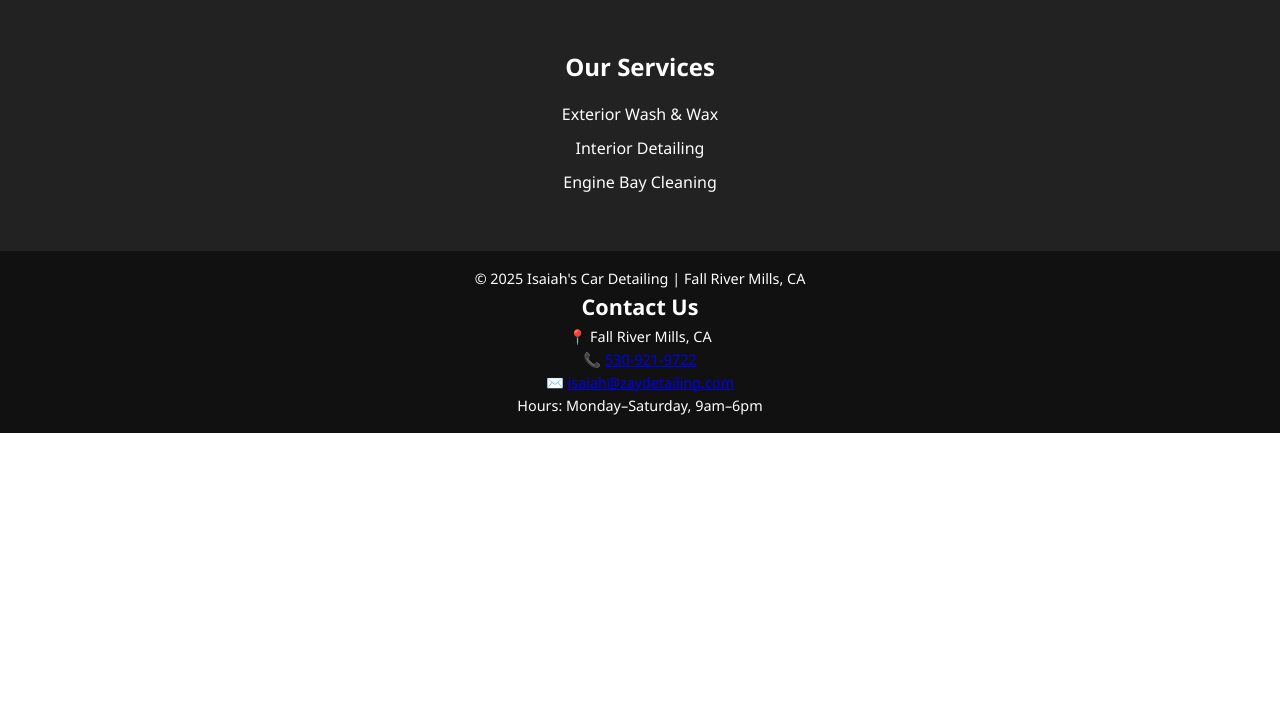
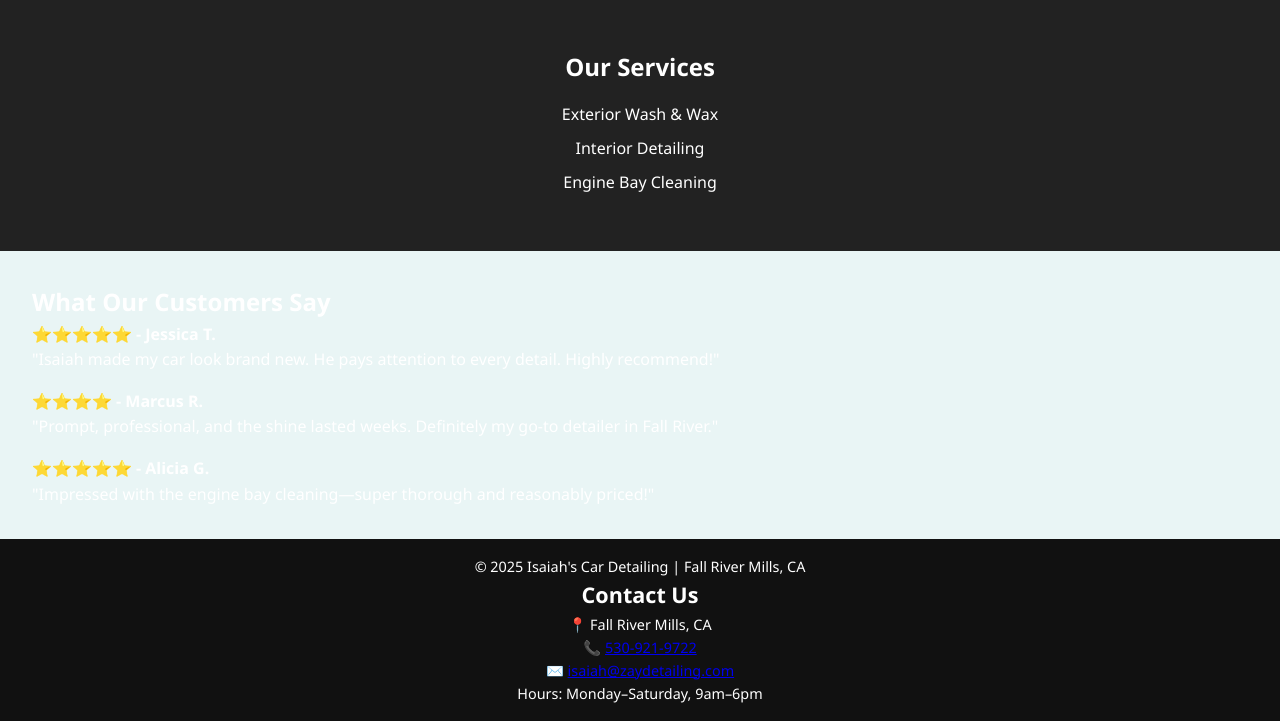
Before and after one commit to N8ThugR8/Zay-Detailing, a plain HTML site: page index.html in a window 1280 px wide. Shown: the part 800-1521 px from the top of the page. Before the commit the page ends 1233 px from the top, so only its background shows below. Drawn offline with Linux system fonts and the light colour scheme.

Commit message:
Update index.html

```diff
--- a/index.html
+++ b/index.html
@@ -25,6 +25,21 @@
       <li>Engine Bay Cleaning</li>
     </ul>
   </section>
+<section id="reviews" style="padding: 2em; background-color: #e9f5f5;">
+  <h2>What Our Customers Say</h2>
+  <div style="margin-bottom: 1em;">
+    <strong>⭐️⭐️⭐️⭐️⭐️ - Jessica T.</strong>
+    <p>"Isaiah made my car look brand new. He pays attention to every detail. Highly recommend!"</p>
+  </div>
+  <div style="margin-bottom: 1em;">
+    <strong>⭐️⭐️⭐️⭐️ - Marcus R.</strong>
+    <p>"Prompt, professional, and the shine lasted weeks. Definitely my go-to detailer in Fall River."</p>
+  </div>
+  <div>
+    <strong>⭐️⭐️⭐️⭐️⭐️ - Alicia G.</strong>
+    <p>"Impressed with the engine bay cleaning—super thorough and reasonably priced!"</p>
+  </div>
+</section>
 
   <footer>
     <p>© 2025 Isaiah's Car Detailing | Fall River Mills, CA</p>
```
